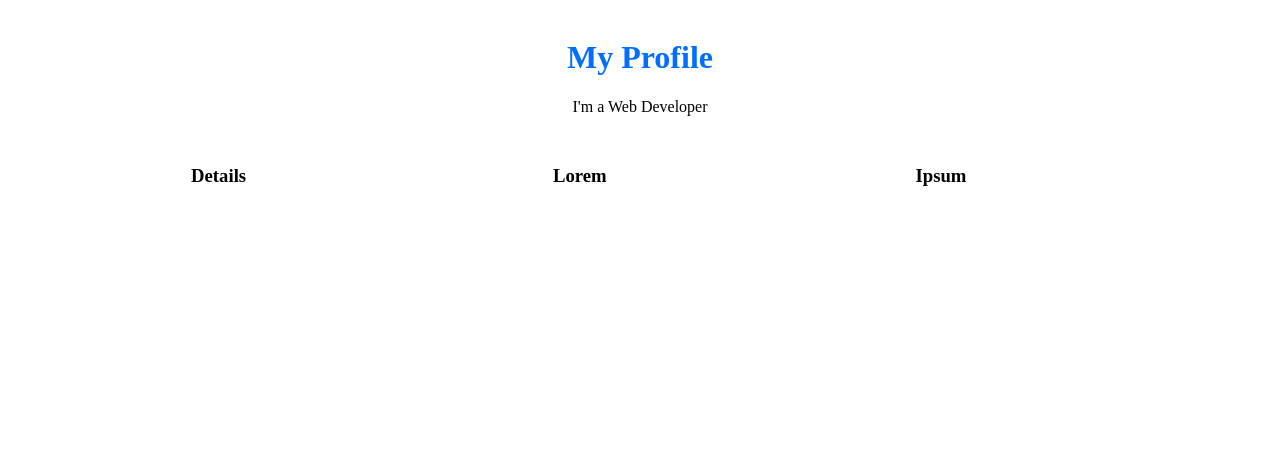
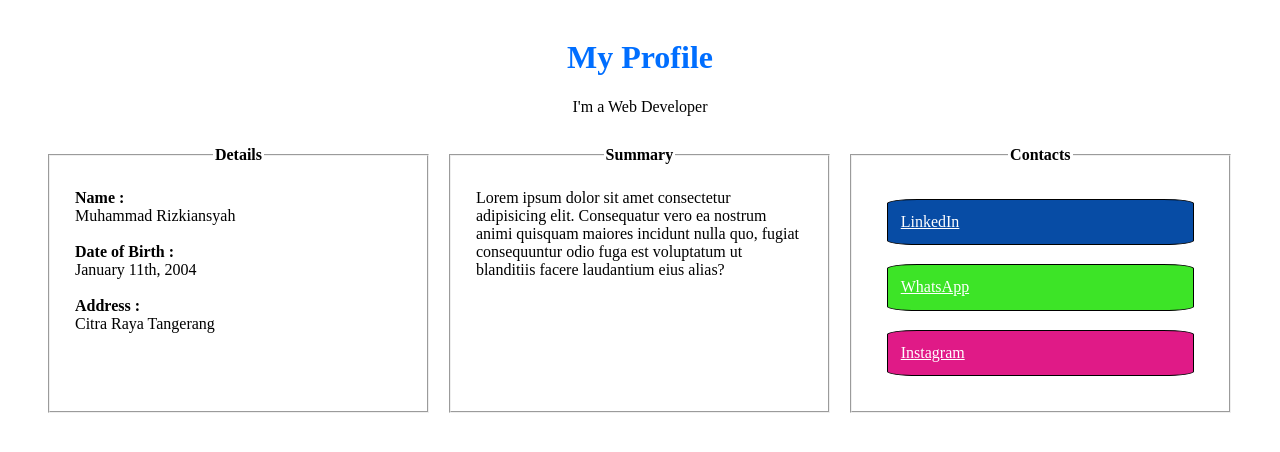
Before and after one commit to muhreezky/portfolio-website, a plain HTML site: page index.html in a window 1280 px wide. Drawn offline with Linux system fonts and the light colour scheme.

Commit message:
Edited index.html and style.css

```diff
--- a/index.html
+++ b/index.html
@@ -13,24 +13,51 @@
     I'm a Web Developer
   </div>
   <div class="container">
-    <section class="sections">
-      <h3>
-        <b>Details</b>
-      </h3>
+    <fieldset class="sections">
+      <legend>
+        <b>
+          Details
+        </b>
+      </legend>
       <div class="description">
-
+        <div>
+          <strong>Name : </strong><br />
+          Muhammad Rizkiansyah
+        </div><br />
+        <div>
+          <strong>Date of Birth : </strong><br />
+          January 11th, 2004
+        </div><br />
+        <div>
+          <strong>Address : </strong><br />
+          Citra Raya Tangerang
+        </div>
       </div>
-    </section>
-    <section class="sections">
-      <h3>
-        Lorem
-      </h3>
-    </section>
-    <section class="sections">
-      <h3>
-        Ipsum
-      </h3>
-    </section>
+    </fieldset>
+    <fieldset class="sections">
+      <legend>
+        <b>
+          Summary
+        </b>
+      </legend>
+      <div class="description">
+        <div>
+          Lorem ipsum dolor sit amet consectetur adipisicing elit. Consequatur vero ea nostrum animi quisquam maiores incidunt nulla quo, fugiat consequuntur odio fuga est voluptatum ut blanditiis facere laudantium eius alias?
+        </div>
+      </div>
+    </fieldset>
+    <fieldset class="sections">
+      <legend>
+        <b>
+          Contacts
+        </b>
+      </legend>
+      <div class="description contacts">
+        <a href="https://instagram.com/muh.reezky" class="linkbuttons" id="ig">Instagram</a>
+        <a href="https://wa.me/6281380110502" class="linkbuttons" id="wa">WhatsApp</a>
+        <a href="https://linkedin.com/in/muhreezky" class="linkbuttons" id="linkin">LinkedIn</a>
+      </div>
+    </fieldset>
   </div>
 </body>
 </html>
--- a/style.css
+++ b/style.css
@@ -9,11 +9,41 @@
 
 .sections {
   margin: 10px;
+  padding: 25px;
 }
 
 .container {
   text-align: center;
   padding: 20px;
   display: grid;
-  grid-template-columns: 30% 30% 30%;
+  grid-template-columns: 33.3% 33.3% 33.3%;
 }
+
+.sections > *:not(legend) {
+  text-align: left;
+}
+
+.linkbuttons {
+  padding: 4%;
+  border-radius: 10%;
+  border: 1px solid #000000;
+  margin: 3%;
+  color: #ffffff;
+}
+
+.linkbuttons#wa {
+  background-color: #3de427;
+}
+
+.linkbuttons#linkin {
+  background-color: #074ca5;
+}
+.linkbuttons#ig {
+  background-color: #e01a87;
+}
+
+.description.contacts {
+  display: flex;
+  flex-direction: column-reverse;
+  flex-wrap: wrap;
+}
```
